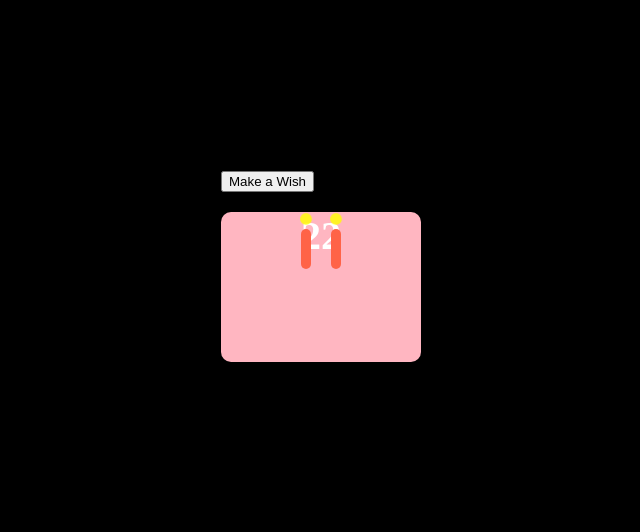
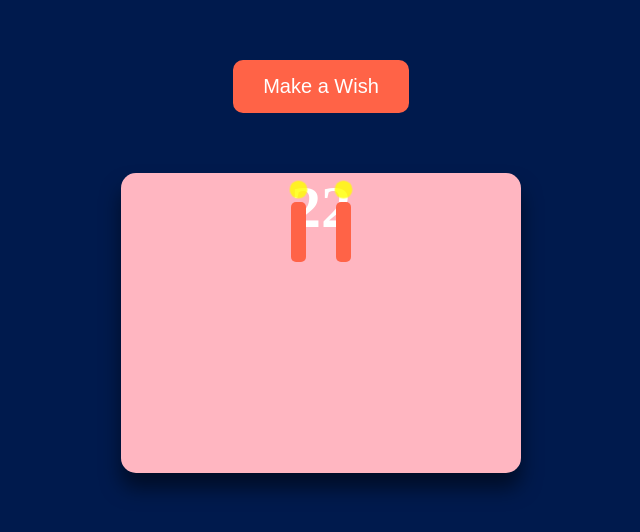
Before and after one commit to Erisjola/Animation_birthday, a plain HTML site: page index.html in a window 1280 px wide. Shown: the part 134-666 px from the top of the page, without its empty margins (319-959 px from the left). Drawn offline with Linux system fonts and the light colour scheme.

Commit message:
Update styles.css

```diff
--- a/styles.css
+++ b/styles.css
@@ -3,26 +3,43 @@ body {
     justify-content: center;
     align-items: center;
     height: 100vh;
-    background: #000;
+    background: #001a4d; /* Dark blue night sky */
     overflow: hidden;
     margin: 0;
 }
 
+.container {
+    position: relative;
+    text-align: center;
+    width: 800px;
+}
+
+button {
+    background-color: #ff6347;
+    color: white;
+    border: none;
+    padding: 15px 30px;
+    font-size: 20px;
+    border-radius: 10px;
+    cursor: pointer;
+    margin-bottom: 20px;
+}
+
 .cake {
     position: relative;
-    width: 200px;
-    height: 150px;
+    width: 400px;
+    height: 300px;
     background: #ffb6c1;
-    border-radius: 10px;
-    cursor: pointer;
-    box-shadow: 0 10px 15px rgba(0, 0, 0, 0.3);
+    border-radius: 15px;
+    margin: 0 auto;
+    box-shadow: 0 15px 20px rgba(0, 0, 0, 0.5);
 }
 
 .cake-body {
     position: relative;
     text-align: center;
-    font-size: 40px;
-    margin-top: 20px;
+    font-size: 60px;
+    margin-top: 40px;
     color: white;
 }
 
@@ -33,25 +50,25 @@ body {
 .candles {
     display: flex;
     justify-content: center;
-    gap: 20px;
-    margin-top: -30px;
+    gap: 30px;
+    margin-top: -40px;
 }
 
 .candle {
-    width: 10px;
-    height: 40px;
+    width: 15px;
+    height: 60px;
     background: #ff6347;
     border-radius: 5px;
     position: relative;
 }
 
 .flame {
-    width: 10px;
-    height: 10px;
+    width: 15px;
+    height: 15px;
     background: yellow;
     border-radius: 50%;
     position: absolute;
-    top: -15px;
+    top: -20px;
     left: 0;
     animation: flicker 0.3s infinite alternate;
 }
@@ -63,10 +80,17 @@ body {
 
 .heart {
     position: absolute;
-    font-size: 50px;
+    font-size: 80px;
     display: none;
     color: red;
     animation: heartPop 1s ease-out forwards;
+}
+
+.heart span {
+    font-size: 30px;
+    display: block;
+    color: white;
+    margin-top: 20px;
 }
 
 @keyframes heartPop {
```
